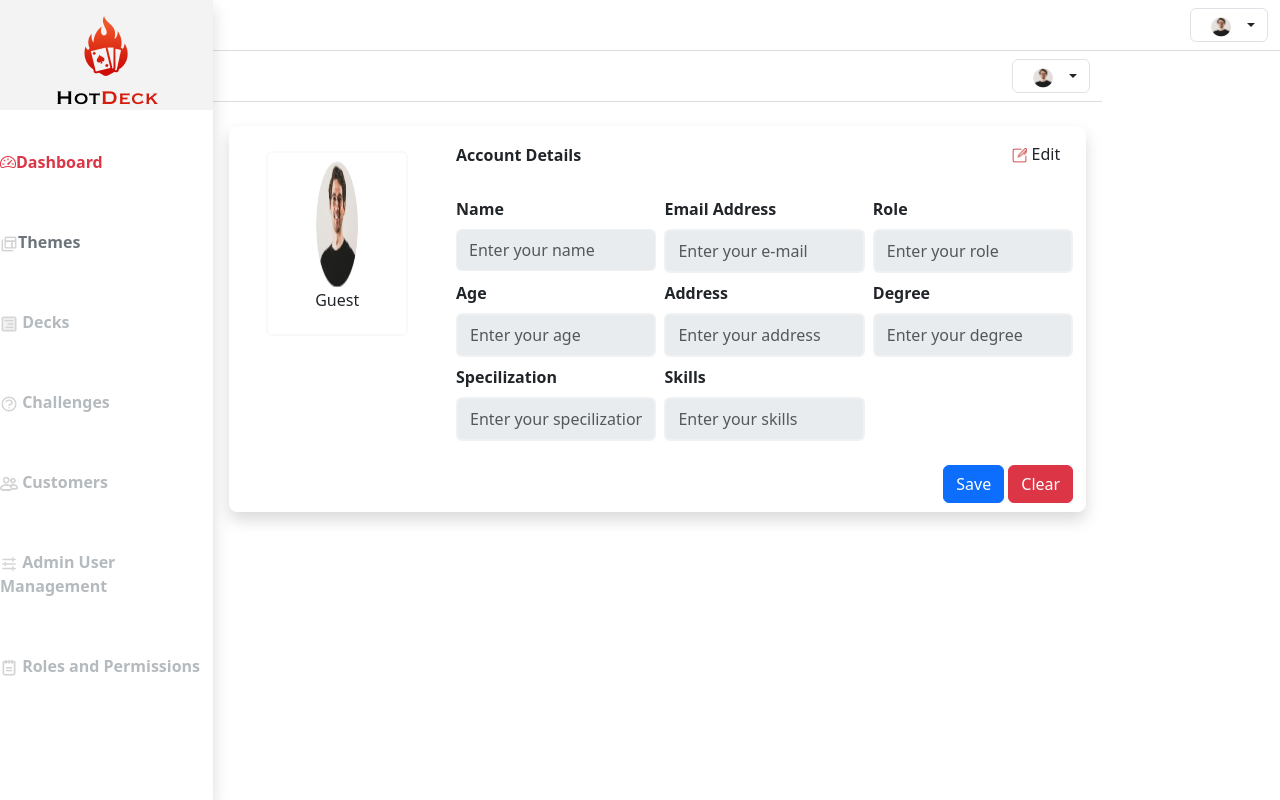
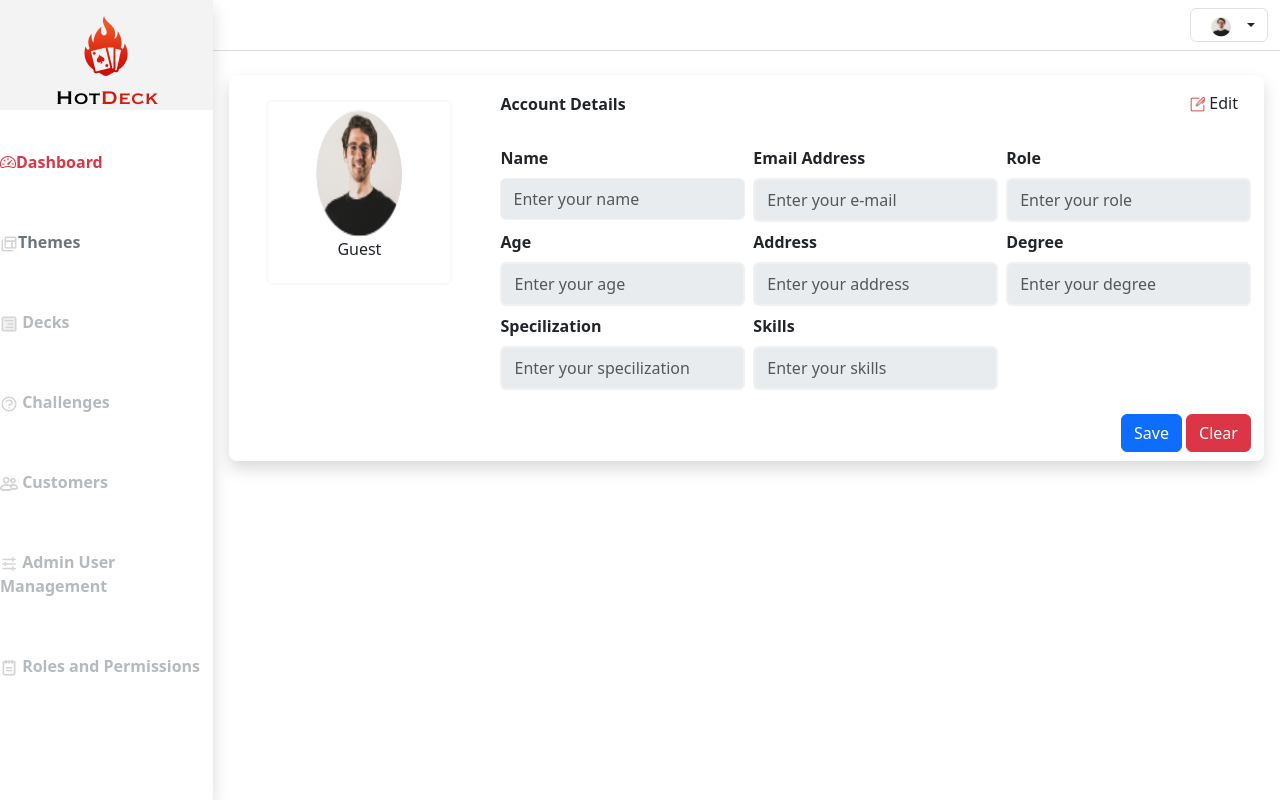
Before and after one commit to boopathi186/React-master, a React (Create React App) app: page /myprofile in a window 1280 px wide. Built offline with nearby package versions, Linux system fonts and the light colour scheme.

Commit message:
Alignment

```diff
--- a/src/App.js
+++ b/src/App.js
@@ -29,11 +29,12 @@ function App() {
             <Route path='/dashboard/themes' element={<Theme/>}></Route>
             <Route path='/theme' element={<Theme />}></Route>
             <Route path='/myprofile' element={<MyProfile />}></Route>
-            <Route path='*' element={<NotFound/>}></Route>
+
             <Route path='/userProfile' element={<UserProfile/>}></Route>
             <Route path='/userProfile/:userId' element={<UserInfo/>}></Route>
             <Route path='/userprofile/create' element={<Create/>}></Route>
             <Route path='/userProfile/update/:id' element={<Update/>}></Route>
+             <Route path='*' element={<NotFound/>}></Route>
           </Routes>
 
       </Router>
--- a/src/Components/Content/MyProfile.js
+++ b/src/Components/Content/MyProfile.js
@@ -7,6 +7,7 @@ import '../Css/Contentstyle.css';
 import Header from '../Header/Header';
 import Sidebar from '../Sidebar/sidebar';
 import Toggle from '../Toggle/Toggle';
+import { Row , Col } from 'react-bootstrap';
 
 const MyProfile = () => {
     const [formData, setformData] = useState(
@@ -17,7 +18,10 @@ const MyProfile = () => {
 
     // for input value
     const handlChange = (event) => {
-        setformData(event.target.id = event.target.value);
+        setformData(prevState => ({
+            ...prevState,
+            [event.target.id]: event.target.value
+        }));
     }
     const [isEdit, setisEdit] = useState(true);
     const IsEnable = () => {
@@ -30,30 +34,28 @@ const MyProfile = () => {
         });
     }
     return (
-        <div className="row m-0 p-0">
+        <Row className="row m-0 p-0">
             <div className="col-xl-2 col-lg-2 p-0 m-0 vh-100 shadow d-lg-block d-none">
-        <Sidebar/>
+                <Sidebar />
             </div>
             <div className=" col-12 col-xl-10 col-lg-10 p-0 m-0">
-          <div className="row border-bottom border-secondary border-opacity-25 text-end p-0 m-0 d-lg-block d-none">
-            <Header/>
-          </div>
-          <div className='d-lg-none d-block shadow '><Toggle/></div>
-            <div className="col-xl-10 col-lg-10 p-0 m-0">
+
+                <div className='d-lg-none d-block shadow '><Toggle /></div>
+                <div className=" p-0 m-0">
                     <div className="row border-bottom border-secondary border-opacity-25 text-end p-0 m-0 d-lg-block d-none">
                         {/* props */}
                         <Header Name={formData.Name} Email={formData.Email} />
 
                     </div>
-                <div className="innercontent row d-flex flex-row p-0 m-0 mt-4 mb-3 bg-white border border-light shadow border-opacity-25 rounded-3 mx-3 ">
-                    <div className="col-xl-3 col-lg-4  col-md-4   mt-3 col-sm-12  text-center">
+                    <Row className="innercontent row d-flex flex-row p-0 m-0 mt-4 mb-3 bg-white border border-light shadow border-opacity-25 rounded-3 mx-3 ">
+                        <Col xl={3} lg={4} md={4} sm={12} className=" mt-3   text-center">
 
-                        <div className="row border border-light border-2 mx-xl-4 mx-lg-2 mx-md-2  mx-4 mt-2 rounded ">
-                            <img src={Profile} width={50} height={130} class="rounded-circle px-5 mt-2" alt="Cinque Terre" />
-                            <h6 id='name'>{formData.Name ? formData.Name : 'Guest'}</h6>
-                            <p className="" id='email'><small>{formData.Email}</small></p></div>
-                    </div>
-                    <div className="col-xl-9 col-lg-8 col-md-8 col-sm-12 ">
+                            <Row className=" border border-light border-2 mx-xl-4 mx-lg-2 mx-md-2  mx-4 mt-2 rounded ">
+                                <img src={Profile} width={50} height={130} className="rounded-circle px-5 mt-2" alt="Cinque Terre" />
+                                <h6 id='Name'>{formData.Name ? formData.Name : 'Guest'}</h6>
+                                <p className="" id='email'><small>{formData.Email}</small></p></Row>
+                        </Col>
+                        <Col  xl={9} lg={8} md={8} sm={12} className=" ">
                             {/* forms */}
                             <form className='m-0 p-0' id='forms'>
                                 <div className='row m-0 p-0'>
@@ -63,70 +65,70 @@ const MyProfile = () => {
                                     </div>
                                 </div>
                                 <div className="row row-cols-xl-3 row-cols-lg-2 row-cols-md-2 row-cols-1 g-2 mb-4 mt-3">
-                                <div className="col">
+                                    <Col className="">
                                         <div>
                                             <label className="fw-semibold">Name</label>
                                             <input type="text" value={formData.Name} onChange={handlChange} disabled={isEdit} className="mt-2 py-2 text-secondary text-opacity-50  form-control
                              border border-secondary border-opacity-10"
                                                 placeholder="Enter your name" id="Name" />
                                         </div>
-                                </div>
-                                <div className="col">
+                                    </Col>
+                                    <Col className="">
                                         <div>
                                             <label className="fw-semibold" >Email Address</label>
-                                        <input type="text" value={formData.Email} onChange={handlChange} disabled={isEdit} className="mt-2 py-2 form-control text-secondary text-opacity-50  border border-2
+                                            <input type="email" value={formData.Email} onChange={handlChange} disabled={isEdit} className="mt-2 py-2 form-control text-secondary text-opacity-50  border border-2
                                            border-secondary  border-opacity-10"
                                                 placeholder="Enter your e-mail" id="Email" />
                                         </div>
-                                </div>
-                                <div className="col">
+                                    </Col>
+                                    <Col className="">
                                         <div>
                                             <label className="fw-semibold" >Role</label>
                                             <input type="text" value={formData.Role} onChange={handlChange} disabled={isEdit} className="mt-2 py-2 form-control text-secondary text-opacity-50 border border-2
                              border-secondary  border-opacity-10"
                                                 placeholder="Enter your role" id="Role" />
                                         </div>
-                                </div>
-                                <div className="col">
+                                    </Col>
+                                    <Col className="">
                                         <div>
                                             <label className="fw-semibold" >Age</label>
-                                        <input type="text" value={formData.Age} onChange={handlChange} disabled={isEdit} className="mt-2 py-2 form-control text-secondary text-opacity-50  border border-2
+                                            <input type="number" value={formData.Age} onChange={handlChange} disabled={isEdit} className="mt-2 py-2 form-control text-secondary text-opacity-50  border border-2
                              border-secondary  border-opacity-10"
                                                 placeholder="Enter your age" id="Age" />
                                         </div>
-                                </div>
-                                <div className="col">
+                                    </Col>
+                                    <Col className="">
                                         <div>
                                             <label className="fw-semibold" >Address</label>
                                             <input type="text" value={formData.Address} onChange={handlChange} disabled={isEdit} className="mt-2 py-2 form-control text-secondary text-opacity-50  border border-2
                                border-secondary border-opacity-10"
                                                 placeholder="Enter your address" id="Address" />
                                         </div>
-                                </div>
-                                <div className="col">
+                                    </Col>
+                                    <Col className="">
                                         <div>
                                             <label className="fw-semibold" >Degree</label>
                                             <input type="text" value={formData.Degree} onChange={handlChange} disabled={isEdit} className="mt-2 py-2 form-control text-secondary text-opacity-50  border border-2
                             border-secondary  border-opacity-10"
                                                 placeholder="Enter your degree" id="Degree" />
                                         </div>
-                                </div>
-                                <div className="col">
+                                    </Col>
+                                    <Col className="">
                                         <div>
                                             <label className="fw-semibold" >Specilization</label>
                                             <input type="text" value={formData.Specs} onChange={handlChange} disabled={isEdit} className="mt-2 py-2 form-control  text-secondary text-opacity-50  border border-2
                              border-secondary  border-opacity-10"
                                                 placeholder="Enter your specilization" id="Specs" />
                                         </div>
-                                </div>
-                                <div className="col">
+                                    </Col>
+                                    <Col className="">
                                         <div>
                                             <label className="fw-semibold" >Skills</label>
                                             <input type="text" value={formData.Skills} onChange={handlChange} disabled={isEdit} className="mt-2 py-2 form-control text-secondary text-opacity-25    border border-2
                              border-secondary  border-opacity-10"
                                                 placeholder="Enter your skills" id="Skills" />
                                         </div>
-                                </div>
+                                    </Col>
 
                                 </div>
                             </form>
@@ -134,11 +136,11 @@ const MyProfile = () => {
                             <div className='text-md-end text-center mb-2' >
                                 <Save id="save" IsEnable={IsEnable} /> <Exit id="exit" clearInputField={clearInputField} />
                             </div>
+                        </Col>
+                    </Row>
                 </div>
             </div>
-            </div>
-        </div>
-</div>
+        </Row>
     );
 }
 export default MyProfile;
--- a/src/Components/Header/Header.js
+++ b/src/Components/Header/Header.js
@@ -12,12 +12,12 @@ const Header = (props) => {
                 <img className="rounded-circle text-start p-0 mx-2" src={profilepic} width={20} height={20} alt='hotdeck_image' /> {name}
             </Dropdown.Toggle>
             <Dropdown.Menu variant=" white shadow   border-white m-0 p-0 ">
-                <Dropdown.Item href="#/action-1"><img className="" src={myprofile} width={18} height={18} alt='hotdeck_image' />
+                <Dropdown.Item ><img className="" src={myprofile} width={18} height={18} alt='hotdeck_image' />
                     <Link className='text-decoration-none text-dark' to='/myprofile' >My profile </Link></Dropdown.Item>
-                <Dropdown.Item href="#/action-2">
+                <Dropdown.Item >
                     <img className="" src={lock} width={18} height={18} alt='hotdeck_image' /> change Password
                 </Dropdown.Item>
-                <Dropdown.Item href="#/action-3">
+                <Dropdown.Item>
               <img className="" src={logout} width={18} height={18} alt='hotdeck_image' />
               <Link className='text-decoration-none text-dark' to={'/login'} > Logout</Link>
                 </Dropdown.Item>
--- a/src/Components/Pages/Home.js
+++ b/src/Components/Pages/Home.js
@@ -17,7 +17,7 @@ const Home = () => {
                     </div>
                     <div className='d-lg-none d-block shadow'><Toggle/></div>
                     <div className="mt-5">
-                        <h1 className="text-center text-danger">Welcome to my Home Page!</h1>
+                        <h1 className="text-center text-danger">...  Welcome to my Home  ...</h1>
                     </div>
                     {/* user profile */}
                     <div className="row d-flex flex-row   m-0 mx-2 mt-4">
--- a/src/Components/Pages/User.js
+++ b/src/Components/Pages/User.js
@@ -4,6 +4,7 @@ import Header from "../Header/Header";
 import axios from "axios";
 import { useEffect, useState } from "react";
 import Toggle from "../Toggle/Toggle";
+import { Spinner } from "react-bootstrap";
 const UserInfo = () => {
     const { userId } = useParams();
     const [user, setUser] = useState(null);
@@ -21,7 +22,7 @@ const UserInfo = () => {
                 setLoading(false);
             });
     }, [userId]);
-    if (loading) return <h4 className="d-flex mt-5 justify-content-center align-items-center vh-100">Loading...</h4>;
+    if (loading) return <h4 className="d-flex mt-5 justify-content-center align-items-center vh-100"><Spinner animation="border" variant="danger" /></h4>;
     if (error) return <p className="text-center text-danger" >Error fetching data: {error.message}</p>;
     if (!user) return <p className="text-center text-danger" >Page Not Found</p>;
 
--- a/src/Components/Pages/UserProfile.js
+++ b/src/Components/Pages/UserProfile.js
@@ -97,8 +97,8 @@ const Users = () => {
                       <td>  <Link className="text-decoration-none  text-dark " to={`/userProfile/${data.id}`}>{data.price}</Link> </td>
                       <td>  <Link className="text-decoration-none  text-dark " to={`/userProfile/${data.id}`}>{data.creationAt}</Link> </td>
                       {/* delete */}
-                      <td className='text-center'> <Button onClick={()=>handleShow(data.id)} variant='none'><Link to={'/userProfile'}>
-                      </Link><img src={Delete} width={15} height={15} alt='delete_img'></img></Button></td>
+                      <td className='text-center'> <Button onClick={()=>handleShow(data.id)} variant='none'>
+                        <Link to={'/userProfile'}> </Link><img src={Delete} width={15} height={15} alt='delete_img'></img></Button></td>
                       {/* edit */}
                       <td className='text-center'> <Link to={`/userProfile/update/${data.id}`}> <img src={Edit} width={15} height={15} alt='delete_img'></img></Link> </td>
                     </tr>
```
Also changed, not shown: src/Components/Buttons/EditButton.js (+7 -1 lines), src/Components/Pages/NotFound.js (+7 -6 lines), src/Components/Pages/Update.js (+6 -3 lines). Lines whose indentation alone changed are shown as unchanged.
